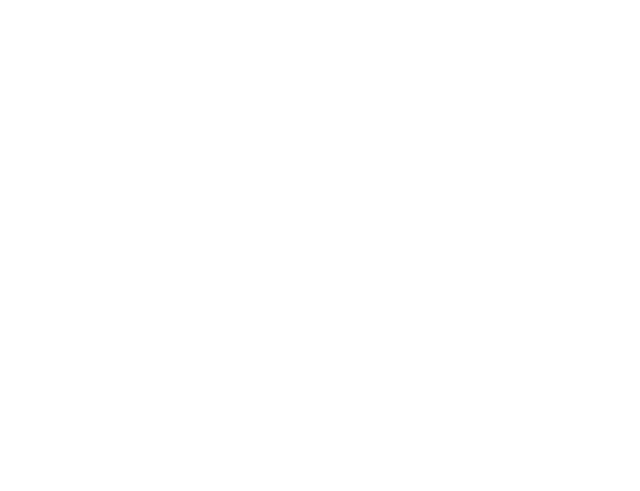
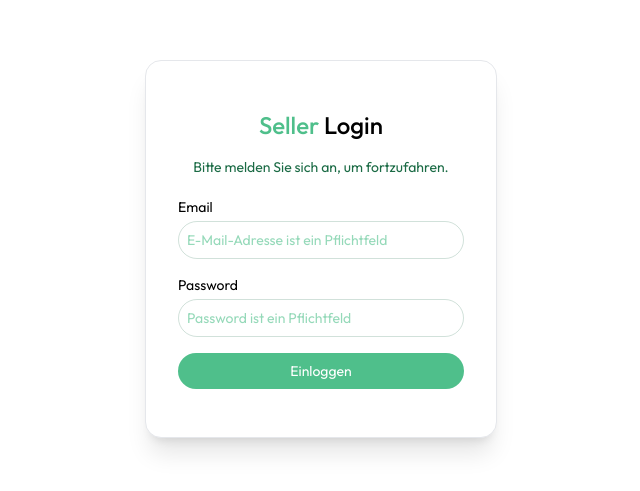
Before and after one commit to LindtAna/RegionalBox, a React (Vite) app in the folder client/: page /seller in a window 1280 px wide. Before the commit this address had no page. Shown: the part 151-642 px from the top of the page, without its empty margins (319-959 px from the left). Built offline with nearby package versions, Linux system fonts and the light colour scheme.

Commit message:
Verkaufersanmeldeformular implementiert

```diff
--- a/client/src/App.jsx
+++ b/client/src/App.jsx
@@ -13,11 +13,12 @@
 import Cart from './pages/Cart'
 import AddAddress from './pages/AddAddress'
 import Orders from './pages/Orders'
+import SellerLogin from './components/seller/SellerLogin'
 
 const App = () => {
 
   const isSellerPath = useLocation().pathname.includes('seller');
-  const {showUserLogin} = useAppContext()
+  const {showUserLogin, isSeller} = useAppContext()
 
   return (
     <div>
@@ -36,6 +37,7 @@
             <Route  path='/cart' element={<Cart/>}/>
             <Route  path='/add-address' element={<AddAddress/>}/>
             <Route  path='/orders' element={<Orders/>}/>
+            <Route path='/seller' element={isSeller ? null : <SellerLogin/>}></Route>
           </Routes>
         </div>
        {!isSellerPath && <Footer />}
--- a/client/src/components/LoginForm.jsx
+++ b/client/src/components/LoginForm.jsx
@@ -28,7 +28,7 @@
             className="flex flex-col gap-4 m-auto items-center p-8 py-12 w-80 sm:w-[352px] text-black
             rounded-2xl shadow-xl border border-gray-200 bg-white">
                 <h1 className="text-2xl font-medium">
-                    <span className="text-indigo-500"></span> {state === "login" ? "Login" : "Konto erstellen"}
+                     {state === "login" ? "Login" : "Konto erstellen"}
                 </h1>
                 <p className="text-dark-green text-sm pb-3">
                     Bitte {state === "login" ? "melden Sie sich an" : "erstellen Sie ein Konto"}, um fortzufahren.
--- /dev/null
+++ b/client/src/components/seller/SellerLogin.jsx
@@ -0,0 +1,57 @@
+import React, { useEffect, useState } from 'react'
+import { useAppContext } from '../../context/AppContext'
+
+const SellerLogin = () => {
+    const { isSeller, setIsSeller, navigate } = useAppContext()
+    const [email, setEmail] = useState("")
+    const [password, setPassword] = useState("")
+
+    useEffect(() => {
+        if (isSeller) navigate('/seller')
+    }, [isSeller])
+
+    const onSubmitHandler = async (event) => {
+        event.preventDefault()
+        isSeller(true)
+    }
+
+    return !isSeller && (
+        <form onSubmit={onSubmitHandler}
+            className="min-h-screen flex items-center text-sm">
+            <div className='flex flex-col gap-4 m-auto items-center p-8 py-12 w-80 sm:w-[352px] text-black
+            rounded-2xl shadow-xl border border-gray-200 bg-white'>
+                <h1 className="text-2xl font-medium">
+                    <span className='text-primary'>Seller</span> Login
+                </h1>
+                <p className="text-dark-green text-sm pb-1">
+                    Bitte melden Sie sich an, um fortzufahren.
+                </p>
+
+                <div className="w-full ">
+                    <p>Email</p>
+                    <input
+                        onChange={(e) => setEmail(e.target.value)} value={email}
+                        type='email'
+                        placeholder="E-Mail-Adresse ist ein Pflichtfeld"
+                        className="border border-dark-green/20 placeholder:text-primary/60 rounded-full w-full p-2 mt-1 outline-dark-green"
+                        required />
+                </div>
+                <div className="w-full ">
+                    <p>Password</p>
+                    <input
+                        onChange={(e) => setPassword(e.target.value)} value={password}
+                        type='password'
+                        placeholder="Password ist ein Pflichtfeld"
+                        className="border border-dark-green/20 placeholder:text-primary/60 rounded-full w-full p-2 mt-1 outline-dark-green"
+                        required />
+                </div>
+
+                <button className="bg-primary hover:bg-dark-green transition-all text-white w-full py-2 rounded-full cursor-pointer">
+                    Einloggen
+                </button>
+            </div>
+        </form>
+    )
+}
+
+export default SellerLogin
--- a/client/src/context/AppContext.jsx
+++ b/client/src/context/AppContext.jsx
@@ -17,7 +17,7 @@
     const currency = import.meta.env.VITE_CURRENCY;
     const navigate = useNavigate();
 
-    const [user, setUser] = useState(true)
+    const [user, setUser] = useState(false)
     const [isSeller, setIsSeller] = useState(false)
     const [showUserLogin, setShowUserLogin] = useState(false)
 
```
